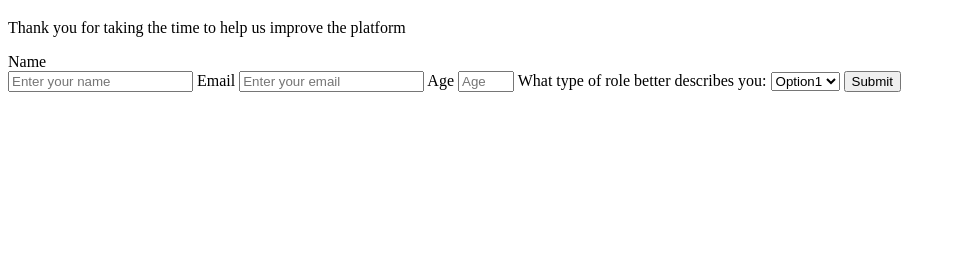
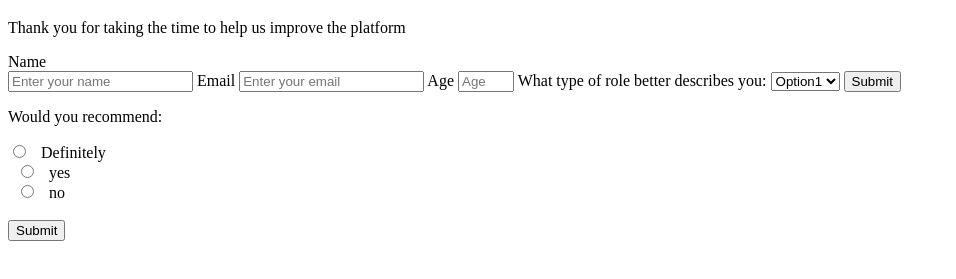
Before and after one commit to aymanmak/microverse-Ayman-Dani, a plain HTML site: page index.html in a window 1280 px wide. Shown: the part 61-340 px from the top of the page, without its empty margins (0-956 px from the left). Drawn offline with Linux system fonts and the light colour scheme.

Commit message:
Update index.html
creating the radio buttons

```diff
--- a/index.html
+++ b/index.html
@@ -43,6 +43,18 @@
         </select>
         <input type="submit">
 
+        <p>Would you recommend:</p>
+        <input type="radio" id="Definitely" name="recommend" value="Definitely">
+        <label for="Definitely">Definitely</label><br>
+
+        <input type="radio" id="yes" name="recommend" value="yes">
+        <label for="yes">yes</label><br>
+
+        <input type="radio" id="no" name="recommend" value="no">
+        <label for="no">no</label><br><br>
+
+        <input type="submit" value="Submit">
+
 
 
       </form>
```
